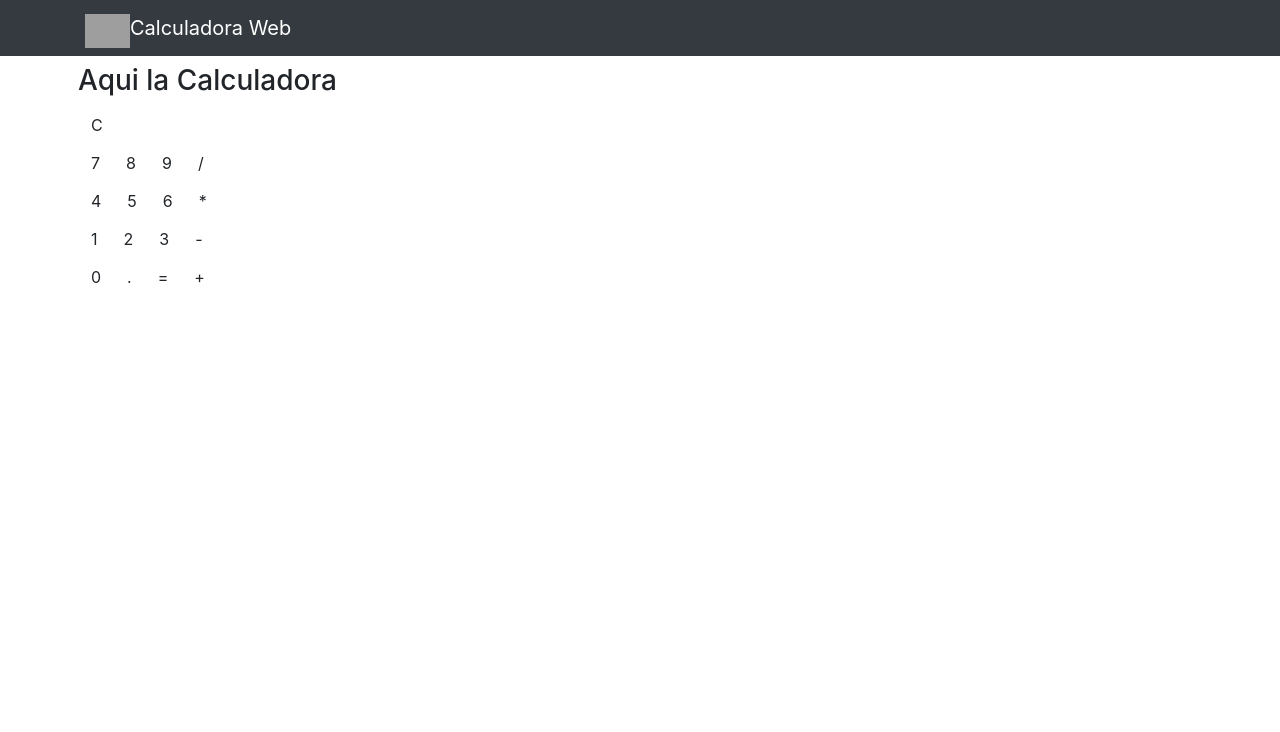
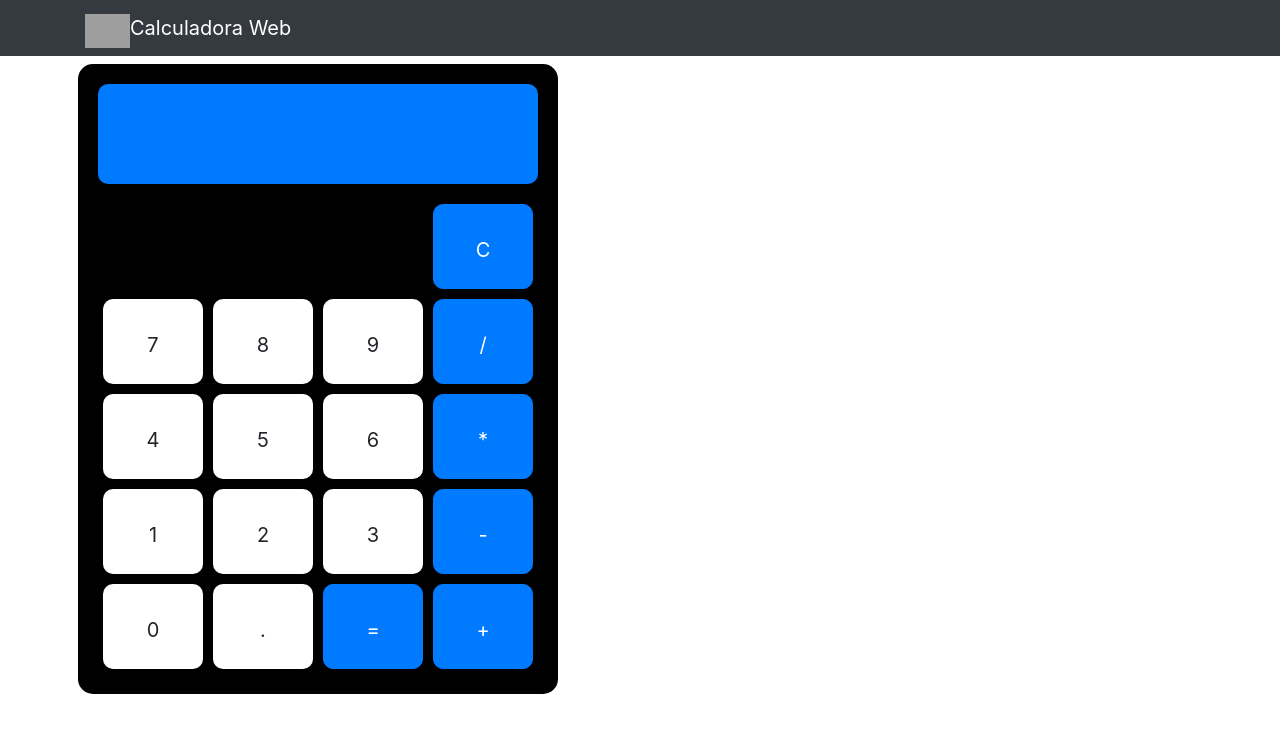
Before and after one commit to Hector10101/Calculadora-Angular, an Angular app: page / in a window 1280 px wide. Shown: the top 732 px of the page. Built offline with nearby package versions, Linux system fonts and the light colour scheme; grey boxes are pictures that could not be loaded.

Commit message:
Estilos de la calculadora agregados

```diff
--- a/src/app/Componentes/calculadora/calculadora.component.html
+++ b/src/app/Componentes/calculadora/calculadora.component.html
@@ -1,42 +1,40 @@
 <div class="Calculadora">
-    <H3>Aqui la Calculadora</H3>
-    <div>
-
-    </div>
-    <div class="Display">
+    <div class="Display bg-primary">
         <div class="subPantalla"></div>
         <div class="pantalla"></div>
       </div>
     <div class="ContenedorBtn">
         <div class="eliminar">
-            <button class="btn operacion" >C</button>
+            <button class="btn  operacion btn-primary" >C</button>
         </div>
         <div>
             <button class="btn Numero" >7</button>
             <button class="btn Numero" >8</button>
             <button class="btn Numero" >9</button>
-            <button class="btn operacion" >/</button>
+            <button class="btn operacion btn-primary" >/</button>
 
         </div>
         <div>
             <button class="btn Numero" >4</button>
             <button class="btn Numero" >5</button>
             <button class="btn Numero" >6</button>
-            <button class="btn operacion" >*</button>
+            <button class="btn operacion btn-primary" >*</button>
+
 
         </div>
         <div>
             <button class="btn Numero" >1</button>
             <button class="btn Numero" >2</button>
             <button class="btn Numero" >3</button>
-            <button class="btn operacion" >-</button>
+            <button class="btn operacion btn-primary" >-</button>
+
 
         </div>
         <div>
             <button class="btn Numero" >0</button>
             <button class="btn Numero" >.</button>
-            <button class="btn operacion" >=</button>
-            <button class="btn operacion" >+</button>
+            <button class="btn operacion btn-primary" >=</button>
+            <button class="btn operacion btn-primary" >+</button>
         </div>
     </div>
 </div>
--- a/src/app/Componentes/calculadora/calculadora.component.scss
+++ b/src/app/Componentes/calculadora/calculadora.component.scss
@@ -0,0 +1,45 @@
+.Calculadora{
+    background-color: rgb(0, 0, 0);
+
+	padding: 20px;
+	border-radius: 15px;
+}
+.btn{
+    width: 100px;
+    height: 85px;
+    margin: 5px 5px;
+	padding: 30px 30px;
+    font-size: 20px;
+    border-radius: 10px;
+
+}
+.Numero{
+    background: #ffff;
+}
+.eliminar{
+    text-align: right;
+}
+.Display{
+
+	border-radius: 10px;
+    padding: 10px;
+    margin-bottom: 15px;
+    color: rgb(0, 0, 0);
+    color: white;
+
+}
+.pantalla{
+    height: 3rem;
+    padding: 1% 1% 1% 1%  ;
+    font-size: 2.5rem;
+    text-align: right;
+    font-family: Courier, monospace;
+}
+
+.subPantalla {
+    padding: 1% 1% 0% 1%  ;
+    font-size: 1.5rem;
+    height: 2rem;
+    text-align: right;
+    font-family: Courier, monospace;
+}
--- a/src/app/app.component.html
+++ b/src/app/app.component.html
@@ -2,7 +2,7 @@
 
 <div class="container">
   <div class="row">
-    <div class="col-7 p-2">
+    <div class="col-4.5 p-2">
       <app-calculadora></app-calculadora>
     </div>
   </div>
```
